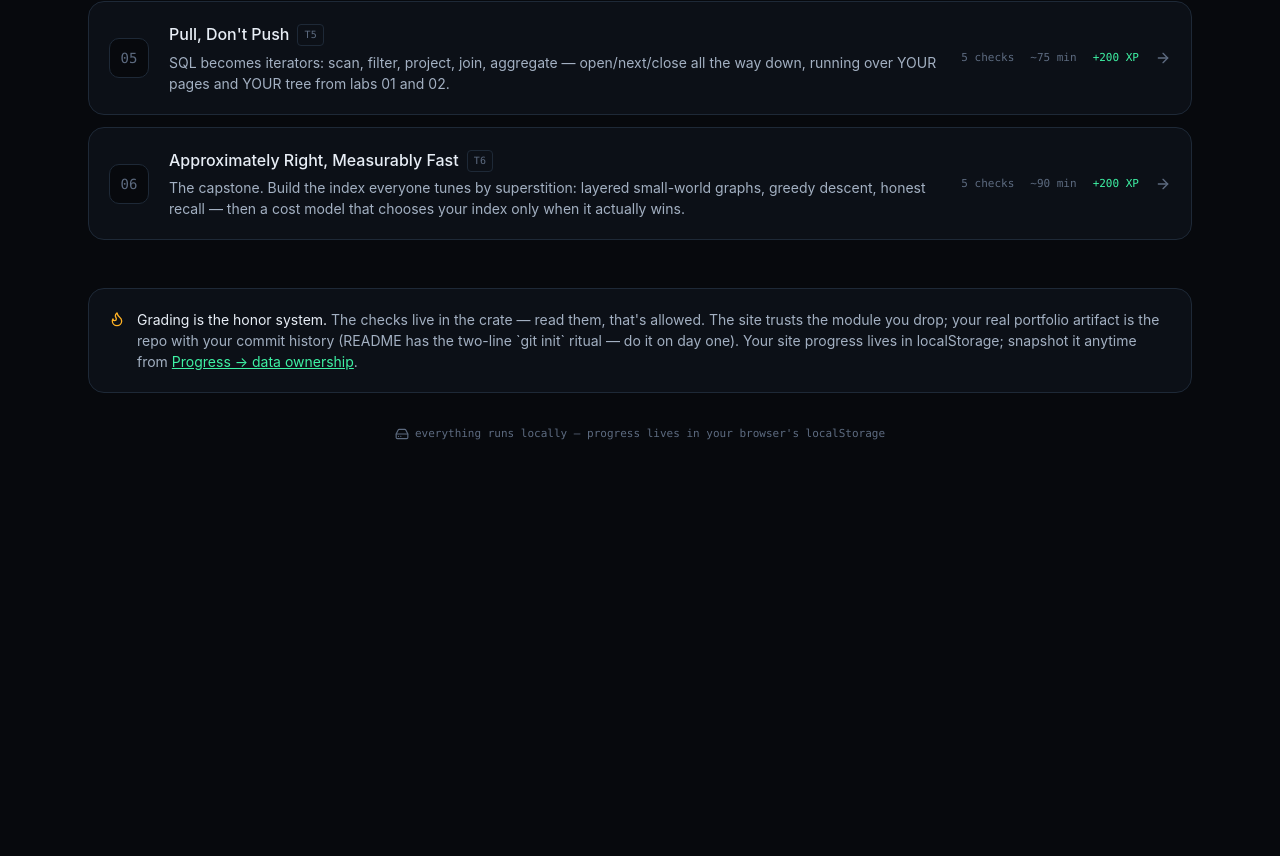
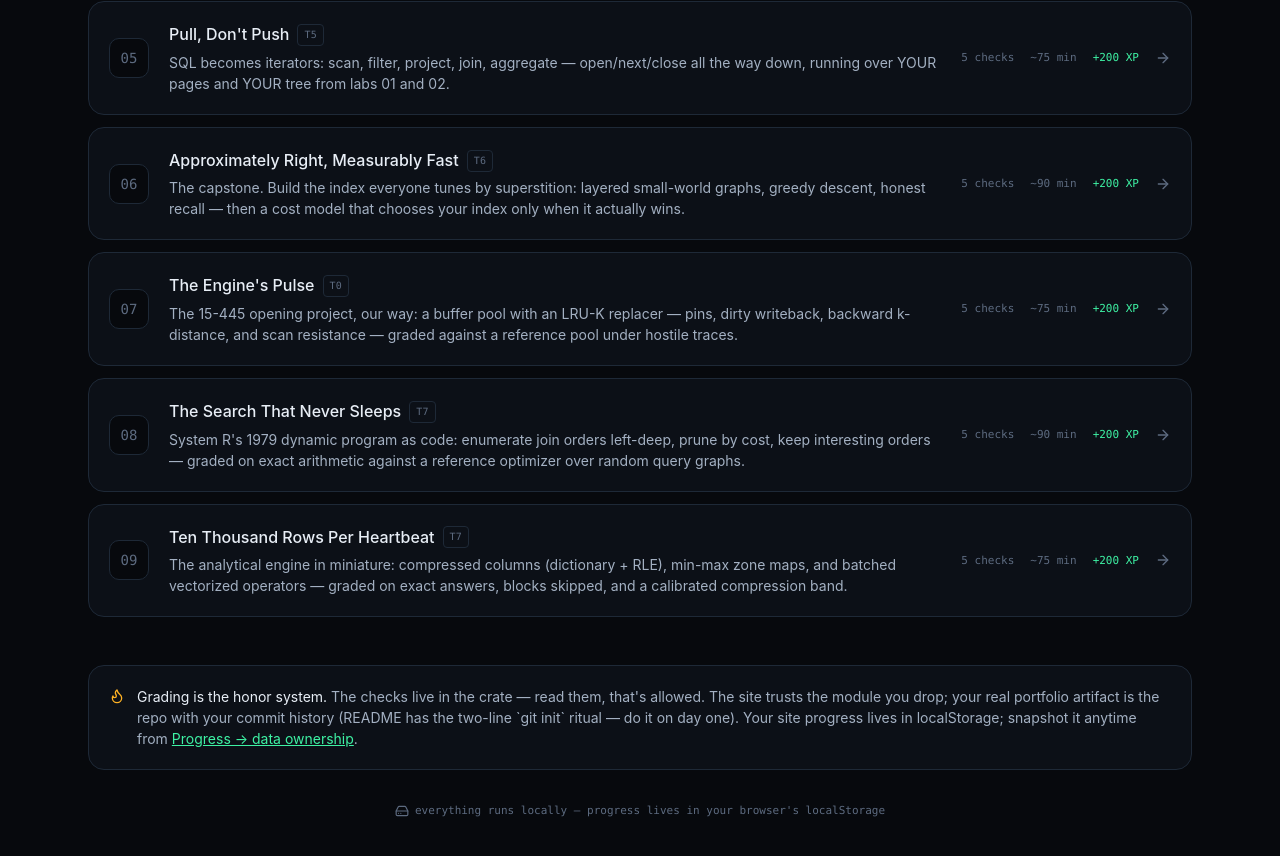
Before and after one commit to praveer13/tablespace, a React (Vite) app: page /labs in a window 1280 px wide. Shown: the part 1448-2304 px from the top of the page. Before the commit the page ends 2027 px from the top, so only its background shows below. Built offline with nearby package versions, Linux system fonts and the light colour scheme.

Commit message:
wave 3 contracts: buffer-pool/optimizer/columnar lab registry entries + pack entries (check ids are the harness contract)

```diff
--- a/src/data/labs.ts
+++ b/src/data/labs.ts
@@ -222,6 +222,90 @@ export const FORGE_LABS: ForgeLab[] = [
       'The curve check is the capstone\'s soul: your (recall, latency) operating point must dominate a naive build (small m, tiny ef) on the seeded corpus. One point on one curve, measured against truth — that is the whole vector-database business case, and it is also the Crash Week capstone: the "should we buy a vector DB?" question gets recomputed from YOUR measurements.',
     ],
   },
+  {
+    id: 'buffer-pool',
+    index: 7,
+    title: 'The Engine\'s Pulse',
+    hook: 'The 15-445 opening project, our way: a buffer pool with an LRU-K replacer — pins, dirty writeback, backward k-distance, and scan resistance — graded against a reference pool under hostile traces.',
+    trackId: 't0',
+    lessonId: 't0.l5',
+    minutes: 75,
+    zip: '/labs/buffer-pool.zip',
+    artifact: 'target/wasm32-unknown-unknown/release/buffer_pool.wasm',
+    editFile: 'src/pool.rs',
+    completion: {
+      title: 'all five green — your pool keeps the working set alive.',
+      next: 'next: the T7 pair. Your pool is about to feed a columnar, vectorized executor.',
+    },
+    checks: [
+      { id: 'fetch_pin', label: 'fetch pins, unpin releases, a pinned frame is never evicted' },
+      { id: 'evict_order', label: 'LRU-K picks the true backward-k-distance victim' },
+      { id: 'dirty_writeback', label: 'dirty victim is written back; clean victim is not — counts exact' },
+      { id: 'scan_resistance', label: 'a one-touch flood does not evict the working set' },
+      { id: 'storm', label: 'seeded hostile trace vs a reference pool, stats to the unit' },
+    ],
+    brief: [
+      'Everything above the storage layer asks for pages, and this is the component that answers: a pool of frames, a page table, pin counts, dirty bits, and a replacer that decides who leaves. T0 taught the policy landscape; this lab is the 15-445 opening project rebuilt on our terms — the replacer is LRU-K, and it is graded on the exact backward k-distance semantics the papers define.',
+      'The discipline is twofold. Mechanical: a pinned frame is untouchable, a dirty victim must be written back exactly once, and the page table must never lie about residency. Policy: LRU-K tracks the last K touch times per page and evicts the page whose k-th-most-recent touch is oldest — one-touch scan pages never earn a second timestamp, so the flood dies in the history list while the working set survives. That is the T0.L4 flood story, now with your name on it.',
+      'The harness is the teacher: scripted pin/unpin sequences, a trace that interleaves a hot set with one-touch floods, and a storm checked against a reference pool to the unit — hits, reads, writes, evictions. If your k-distance is off by one anywhere, the evict_order check will say which frame should have died instead.',
+    ],
+  },
+  {
+    id: 'optimizer',
+    index: 8,
+    title: 'The Search That Never Sleeps',
+    hook: 'System R\'s 1979 dynamic program as code: enumerate join orders left-deep, prune by cost, keep interesting orders — graded on exact arithmetic against a reference optimizer over random query graphs.',
+    trackId: 't7',
+    lessonId: 't7.l3',
+    minutes: 90,
+    zip: '/labs/optimizer.zip',
+    artifact: 'target/wasm32-unknown-unknown/release/optimizer.wasm',
+    editFile: 'src/planner.rs',
+    completion: {
+      title: 'all five green — you built the component that out-argues developers.',
+      next: 'next: the columnar lab. Your plan costs are about to meet a layout that changes the arithmetic.',
+    },
+    checks: [
+      { id: 'cost_model', label: 'cost arithmetic matches the harness model exactly' },
+      { id: 'left_deep_dp', label: 'cheapest left-deep plan on a 4-table chain' },
+      { id: 'interesting_orders', label: 'a sorted intermediate kept when it saves a sort later' },
+      { id: 'beats_naive', label: 'DP plan never loses to the naive left-to-right order' },
+      { id: 'storm', label: 'seeded random query graphs: exact cost + plan match vs reference DP' },
+    ],
+    brief: [
+      'The planner you blamed in T5 is, underneath, one beautiful algorithm: Selinger\'s dynamic program. Build plans level by level — best way to reach every pair of tables, then every triple — pruning anything dominated on cost, and keeping a dominated plan only when its output ORDER is useful downstream (the interesting-order exception that saves a sort later). n tables is n! orders to a fool and 2^n states to System R.',
+      'You get the harness\'s statistics card: table cardinalities, join selectivities, per-method costs (seq scan, index scan, hash, merge — the T0/T5 constants). Your job is the search: enumerate, cost, prune, and reconstruct the winning plan with its join methods attached. The interesting_orders check is the one that separates a memoizer from an optimizer: sometimes the second-cheapest pair join is the one whose output arrives sorted, because it makes the merge join above it free.',
+      'The storm grades against a reference DP over seeded random query graphs — chains, stars, cycles — and demands an exact cost match and a valid plan. Naive left-to-right ordering is provided as the punching bag: your DP must never lose to it, and on star graphs it should humiliate it.',
+    ],
+  },
+  {
+    id: 'columnar',
+    index: 9,
+    title: 'Ten Thousand Rows Per Heartbeat',
+    hook: 'The analytical engine in miniature: compressed columns (dictionary + RLE), min-max zone maps, and batched vectorized operators — graded on exact answers, blocks skipped, and a calibrated compression band.',
+    trackId: 't7',
+    lessonId: 't7.l2',
+    minutes: 75,
+    zip: '/labs/columnar.zip',
+    artifact: 'target/wasm32-unknown-unknown/release/columnar.wasm',
+    editFile: 'src/column.rs',
+    completion: {
+      title: 'all five green — your engine reads 2% of the bytes and answers anyway.',
+      next: 'next: the whole arc is yours. Crash Week is waiting — go read four dying engines.',
+    },
+    checks: [
+      { id: 'encode_roundtrip', label: 'dictionary + RLE round-trip is byte-exact' },
+      { id: 'zone_skip', label: 'min-max zones skip exactly the blocks they should' },
+      { id: 'vectorized_ops', label: 'batched filter + sum over compressed columns, exact' },
+      { id: 'compression_band', label: 'ratio within the calibrated band on the seeded corpus' },
+      { id: 'storm', label: 'mixed query storm vs a row-store reference model' },
+    ],
+    brief: [
+      'Turn the page sideways. A column store keeps each attribute contiguous: suddenly a scan of one column reads 2% of the bytes, compression loves the same-type runs, and the executor trades one-tuple-at-a-time for 1024-value batches that keep the CPU pipeline fed. This lab builds the smallest honest version: dictionary + run-length encodings, zone maps for skipping, and vectorized filter/sum that never decode more than they must.',
+      'The graded disciplines: round-trip fidelity (compressed bytes must decode byte-exact — a lossy column store is a bug farm); zone maps that skip exactly the blocks whose min-max proves no match (the harness counts blocks read); and operators that run on batch vectors with selection masks, the X100 shape from T7.L2. The compression_band check is calibrated from the reference build on the seeded corpus — honest bands, not vibes.',
+      'The storm runs a mixed analytical query load against your column store and a naive row-store reference, demanding identical answers and counting the bytes each touched. Same questions, 2% of the reads — that gap is why DuckDB exists, and you just built its childhood.',
+    ],
+  },
 ]
 
 export function forgeLabById(id: string | undefined): ForgeLab | undefined {
```
Also changed, not shown: 1 other file (tests, documents, lock files or other folders).
